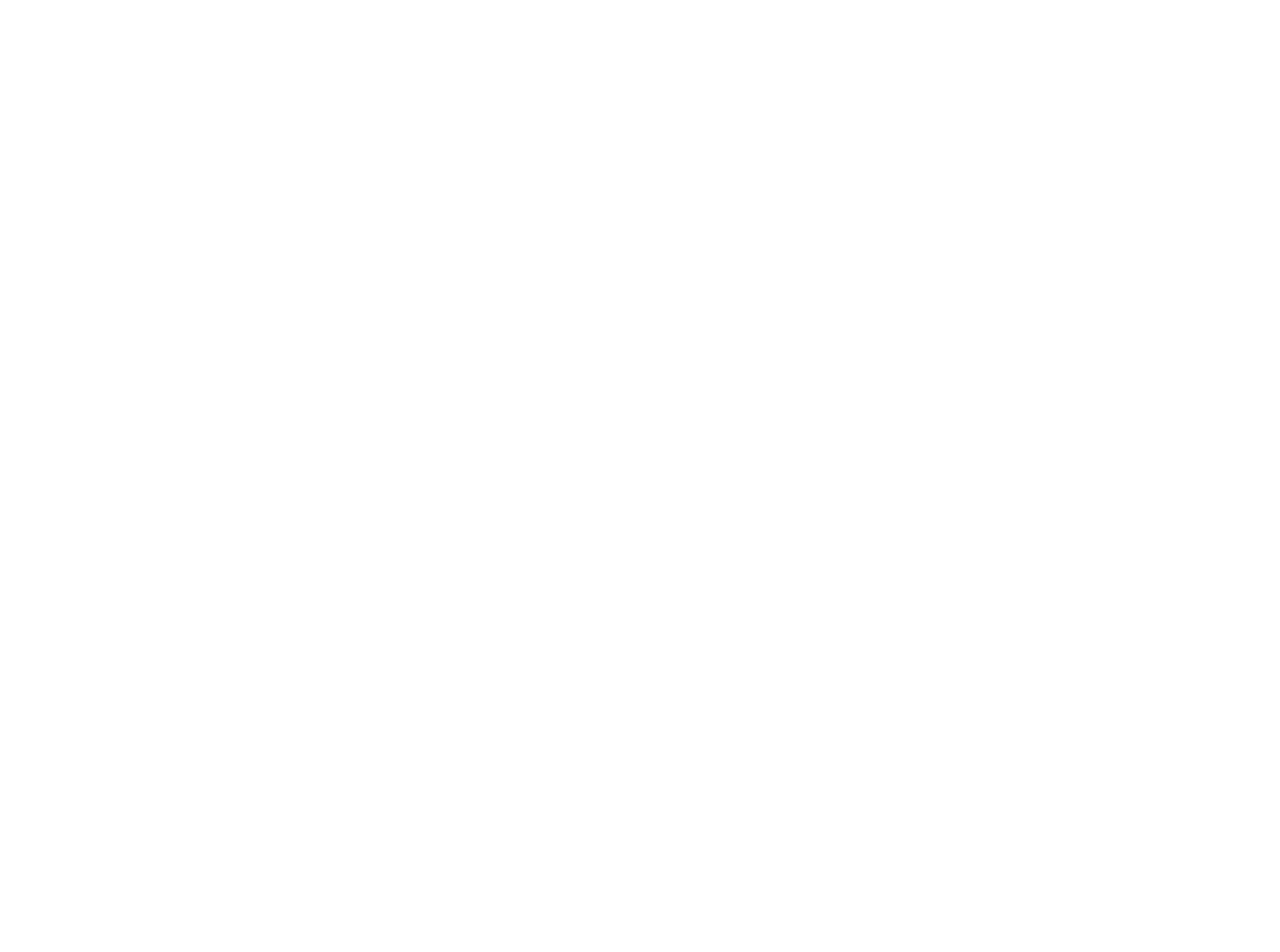
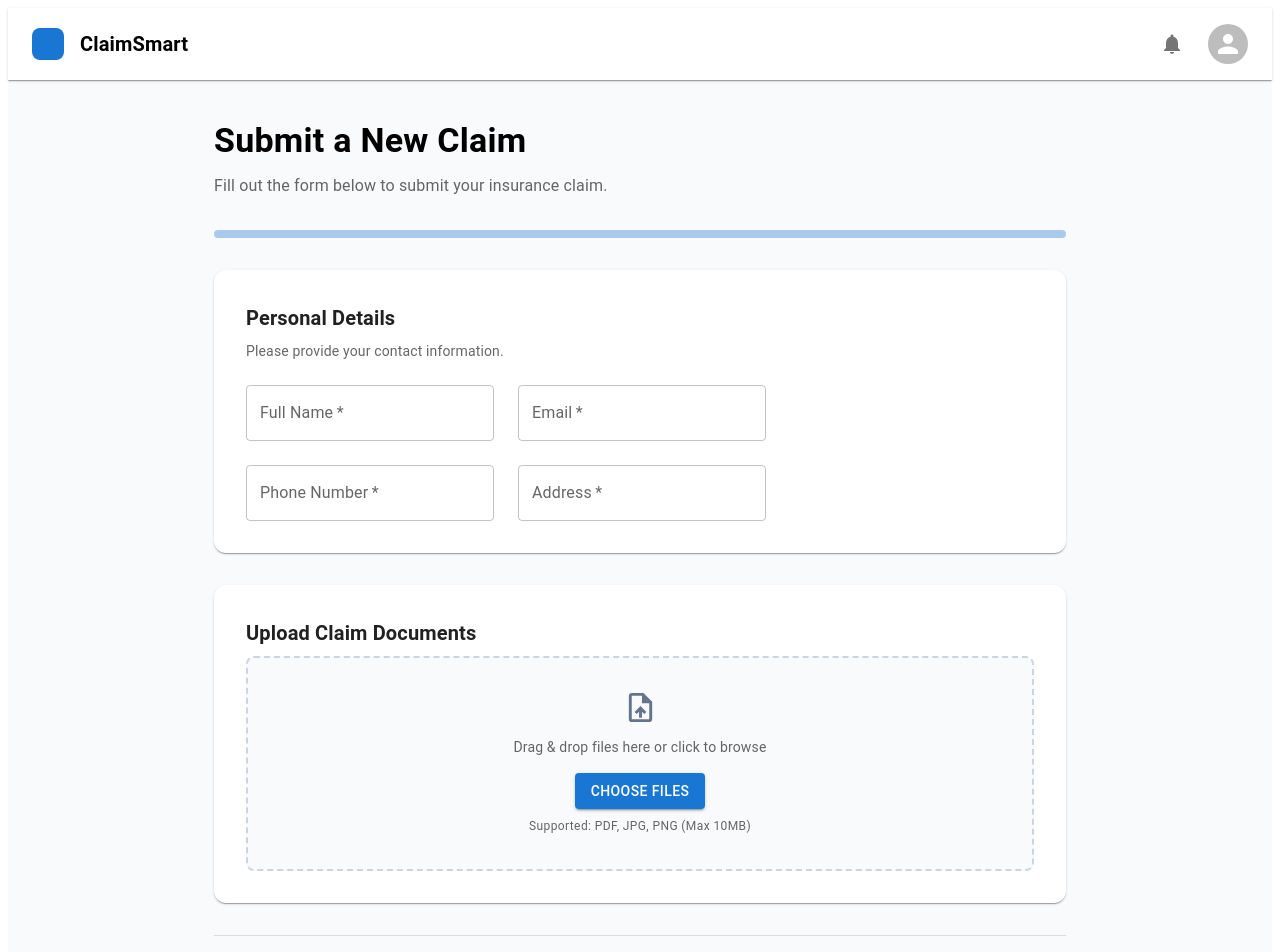
Before and after one commit to nmerigi/ai-powered-insurance-claims-system, a React (Create React App) app in the folder frontend/: page /submit-claim in a window 1280 px wide. Before the commit this address had no page. Shown: the top 952 px of the page. Before the commit the page ends 800 px from the top, so only its background shows below. Built offline with nearby package versions, Linux system fonts and the light colour scheme.

Commit message:
feat: create claim form sumission ui
This allows the user to upload their claim form that will later be reviewed by AI

```diff
--- a/frontend/src/App.js
+++ b/frontend/src/App.js
@@ -4,6 +4,7 @@
 import AuthForm from './AuthForm';
 import ClaimantDashboard from './ClaimantDashboard';
 import InsurerDashboard from './InsurerDashboard';
+import SubmitClaim from './SubmitClaim';
 
 function App() {
   return (
@@ -12,6 +13,7 @@
         <Route path="/" element={<AuthForm />} />
         <Route path="/claimant-dashboard" element={<ClaimantDashboard />} />
         <Route path="/insurer-dashboard" element={<InsurerDashboard />} />
+        <Route path="/submit-claim" element={<SubmitClaim/>} />
       </Routes>
     </BrowserRouter>
   );
--- a/frontend/src/ClaimantDashboard.js
+++ b/frontend/src/ClaimantDashboard.js
@@ -20,6 +20,8 @@
 } from '@mui/material';
 import { Notifications as NotificationsIcon, Add as AddIcon, Visibility as VisibilityIcon } from '@mui/icons-material';
 import { FileCopy, HourglassEmpty, CheckCircle, Cancel } from '@mui/icons-material';
+import { useNavigate } from 'react-router-dom';
+
 
 function ClaimantDashboard() {
   const claims = []; // fetch this from Firestore later
@@ -83,6 +85,7 @@
   fetchDashboardData();
   }, []);
 
+  const navigate = useNavigate();
 
   return (
     <Box minHeight="100vh" bgcolor="#f9fafb">
@@ -110,7 +113,14 @@
             </Typography>
             <Typography color="text.secondary">Track your claims and submit new ones</Typography>
           </Box>
-          <Button variant="contained" startIcon={<AddIcon />} sx={{ borderRadius: 2 }}>Submit New Claim</Button>
+          <Button
+            variant="contained"
+            startIcon={<AddIcon />}
+            sx={{ borderRadius: 2 }}
+            onClick={() => navigate('/submit-claim')}
+          >
+            Submit New Claim
+          </Button>
         </Box>
 
         {/* Hero Banner */}
@@ -123,7 +133,15 @@
               <Typography variant="body1" color="text.secondary" mb={2}>
                 Submit new claims effortlessly and track their progress in real-time.
               </Typography>
-              <Button variant="contained" startIcon={<AddIcon />}>Submit New Claim</Button>
+              <Button
+                variant="contained"
+                startIcon={<AddIcon />}
+                sx={{ borderRadius: 2 }}
+                onClick={() => navigate('/submit-claim')}
+              >
+                Submit New Claim
+              </Button>
+
             </Grid>
             <Grid item md={4} sx={{ display: { xs: 'none', md: 'block' } }}>
               <Box width={120} height={120} borderRadius="50%" bgcolor="#c4b5fd" opacity={0.3}></Box>
--- /dev/null
+++ b/frontend/src/SubmitClaim.js
@@ -0,0 +1,207 @@
+import React, { useEffect, useState } from 'react';
+import {
+  Box,
+  Container,
+  Typography,
+  TextField,
+  Grid,
+  Paper,
+  Button,
+  Avatar,
+  IconButton,
+  LinearProgress,
+  Divider
+} from '@mui/material';
+import { UploadFile, Delete, Person, Notifications } from '@mui/icons-material';
+import { auth, db } from './firebase';
+import { doc, getDoc } from 'firebase/firestore';
+
+function SubmitClaim() {
+
+  const calculateProgress = () => {
+  let progress = 0;
+
+  if (formData.fullName.trim()) progress += 20;
+  if (formData.email.trim()) progress += 20;
+  if (formData.phone.trim()) progress += 20;
+  if (formData.address.trim()) progress += 20;
+  if (uploadedFiles.length > 0) progress += 20;
+
+  return progress;
+};
+
+  const [formData, setFormData] = useState({
+    fullName: '',
+    email: '',
+    phone: '',
+    address: '',
+  });
+
+  const [uploadedFiles, setUploadedFiles] = useState([]);
+  const [dragActive, setDragActive] = useState(false);
+
+  useEffect(() => {
+    const fetchUser = async () => {
+      try {
+        const uid = auth.currentUser?.uid;
+        if (!uid) return;
+        const userDoc = await getDoc(doc(db, 'users', uid));
+        if (userDoc.exists()) {
+          const { fullName, email } = userDoc.data();
+          setFormData(prev => ({
+            ...prev,
+            fullName,
+            email
+          }));
+        }
+      } catch (error) {
+        console.error('Error fetching user data:', error);
+      }
+    };
+    fetchUser();
+  }, []);
+
+  const handleInputChange = (e) => {
+    const { name, value } = e.target;
+    setFormData(prev => ({ ...prev, [name]: value }));
+  };
+
+  const handleFiles = (files) => {
+    const newFiles = Array.from(files).map(file => ({
+      id: Date.now() + Math.random(),
+      name: file.name,
+      size: file.size,
+      file: file,
+    }));
+    setUploadedFiles(prev => [...prev, ...newFiles]);
+  };
+
+  const removeFile = (fileId) => {
+    setUploadedFiles(prev => prev.filter(f => f.id !== fileId));
+  };
+
+  const formatFileSize = (bytes) => {
+    const k = 1024;
+    const sizes = ['Bytes', 'KB', 'MB'];
+    const i = Math.floor(Math.log(bytes) / Math.log(k));
+    return parseFloat((bytes / Math.pow(k, i)).toFixed(2)) + ' ' + sizes[i];
+  };
+
+  const handleSubmit = (e) => {
+    e.preventDefault();
+    console.log('Form submitted:', { formData, uploadedFiles });
+    // You'll connect Firebase Storage & Firestore here later.
+  };
+
+  return (
+    <Box minHeight="100vh" bgcolor="#f9fafb">
+      {/* Header */}
+      <Box boxShadow={1} bgcolor="white" py={2} px={3} display="flex" justifyContent="space-between" alignItems="center">
+        <Box display="flex" alignItems="center">
+          <Box width={32} height={32} bgcolor="primary.main" borderRadius={2} mr={2}></Box>
+          <Typography variant="h6" fontWeight="bold">ClaimSmart</Typography>
+        </Box>
+        <Box display="flex" alignItems="center" gap={2}>
+          <IconButton>
+            <Notifications />
+          </IconButton>
+          <Avatar />
+        </Box>
+      </Box>
+
+      <Container maxWidth="md" sx={{ py: 5 }}>
+        <Typography variant="h4" fontWeight="bold" gutterBottom>Submit a New Claim</Typography>
+        <Typography variant="body1" color="text.secondary" mb={4}>Fill out the form below to submit your insurance claim.</Typography>
+
+        {/* Progress Bar */}
+        <Box mb={4}>
+          <LinearProgress variant="determinate" value={calculateProgress()} sx={{ borderRadius: 2, height: 8 }} />
+        </Box>
+
+        <Paper elevation={1} sx={{ p: 4, borderRadius: 3, mb: 4 }}>
+          <Typography variant="h6" fontWeight={600} gutterBottom>Personal Details</Typography>
+          <Typography variant="body2" color="text.secondary" mb={3}>Please provide your contact information.</Typography>
+
+          <Grid container spacing={3}>
+            <Grid item xs={12} sm={6}>
+              <TextField fullWidth label="Full Name" name="fullName" value={formData.fullName} onChange={handleInputChange} required />
+            </Grid>
+            <Grid item xs={12} sm={6}>
+              <TextField fullWidth label="Email" name="email" type="email" value={formData.email} onChange={handleInputChange} required />
+            </Grid>
+            <Grid item xs={12} sm={6}>
+              <TextField fullWidth label="Phone Number" name="phone" value={formData.phone} onChange={handleInputChange} required />
+            </Grid>
+            <Grid item xs={12} sm={6}>
+              <TextField fullWidth label="Address" name="address" value={formData.address} onChange={handleInputChange} required />
+            </Grid>
+          </Grid>
+        </Paper>
+
+        <Paper elevation={1} sx={{ p: 4, borderRadius: 3 }}>
+          <Typography variant="h6" fontWeight={600} gutterBottom>Upload Claim Documents</Typography>
+
+          <Box
+            sx={{
+              border: '2px dashed #cbd5e1',
+              borderRadius: 2,
+              p: 4,
+              textAlign: 'center',
+              bgcolor: dragActive ? '#eff6ff' : '#f8fafc',
+              cursor: 'pointer',
+              transition: 'all 0.3s ease',
+            }}
+            onDragEnter={(e) => { e.preventDefault(); setDragActive(true); }}
+            onDragLeave={(e) => { e.preventDefault(); setDragActive(false); }}
+            onDragOver={(e) => e.preventDefault()}
+            onDrop={(e) => {
+              e.preventDefault();
+              setDragActive(false);
+              handleFiles(e.dataTransfer.files);
+            }}
+          >
+            <UploadFile fontSize="large" sx={{ color: '#64748b' }} />
+            <Typography variant="body2" color="text.secondary" mt={1}>
+              Drag & drop files here or click to browse
+            </Typography>
+            <Button variant="contained" component="label" sx={{ mt: 2 }}>
+              Choose Files
+              <input hidden type="file" multiple onChange={(e) => handleFiles(e.target.files)} accept=".pdf,.jpg,.jpeg,.png" />
+            </Button>
+            <Typography variant="caption" display="block" mt={1} color="text.secondary">
+              Supported: PDF, JPG, PNG (Max 10MB)
+            </Typography>
+          </Box>
+
+          {/* Uploaded File List */}
+          {uploadedFiles.length > 0 && (
+            <Box mt={4}>
+              <Typography variant="subtitle1" fontWeight={500} mb={2}>Uploaded Files</Typography>
+              {uploadedFiles.map(file => (
+                <Paper key={file.id} sx={{ p: 2, mb: 1, display: 'flex', justifyContent: 'space-between', alignItems: 'center' }}>
+                  <Box>
+                    <Typography variant="body2" fontWeight={500}>{file.name}</Typography>
+                    <Typography variant="caption" color="text.secondary">{formatFileSize(file.size)}</Typography>
+                  </Box>
+                  <IconButton color="error" onClick={() => removeFile(file.id)}>
+                    <Delete fontSize="small" />
+                  </IconButton>
+                </Paper>
+              ))}
+            </Box>
+          )}
+        </Paper>
+
+        <Divider sx={{ my: 4 }} />
+
+        {/* Buttons */}
+        <Box display="flex" justifyContent="flex-end" gap={2}>
+          <Button variant="outlined" color="inherit" startIcon={<Person />}>Cancel</Button>
+          <Button variant="contained" onClick={handleSubmit} endIcon={<Person />}>Continue</Button>
+        </Box>
+      </Container>
+    </Box>
+  );
+}
+
+export default SubmitClaim;
```
